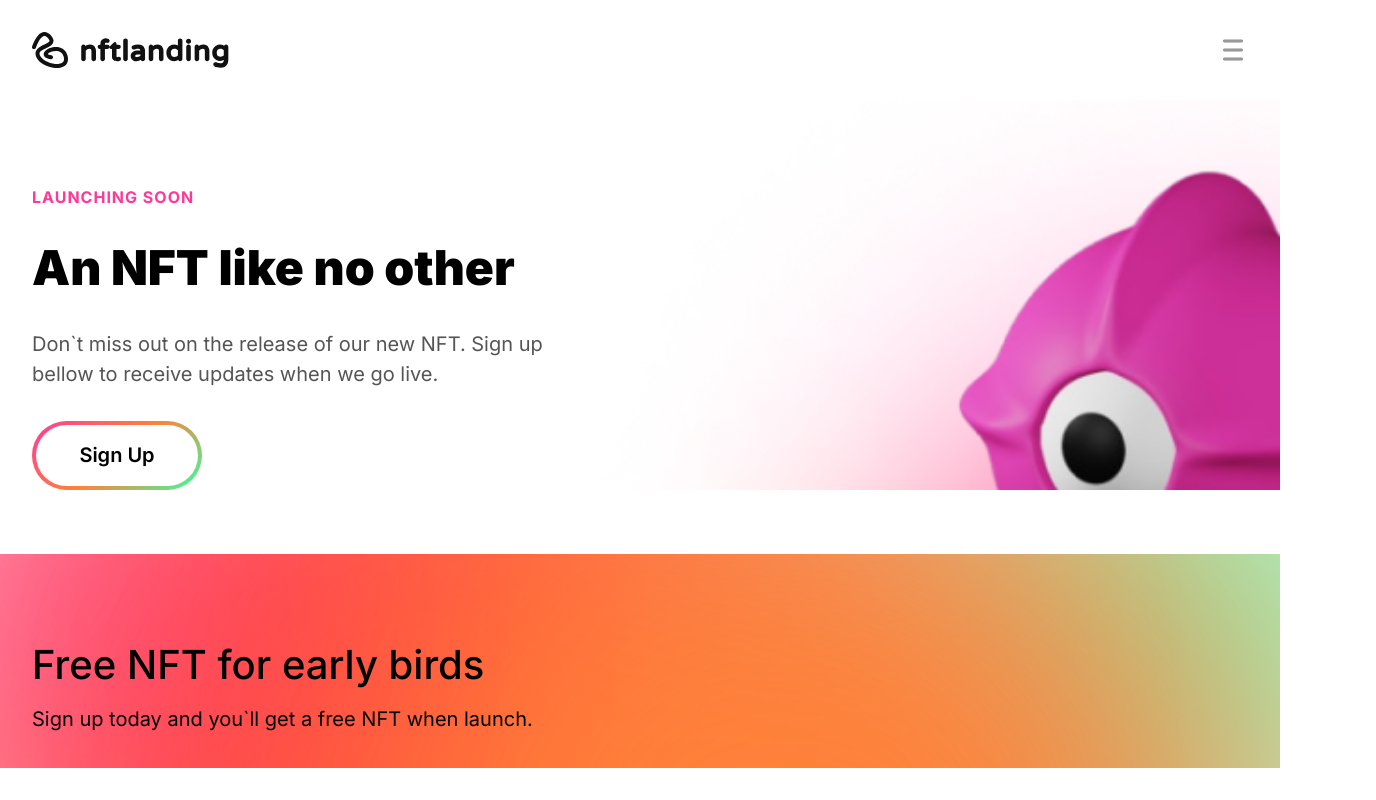
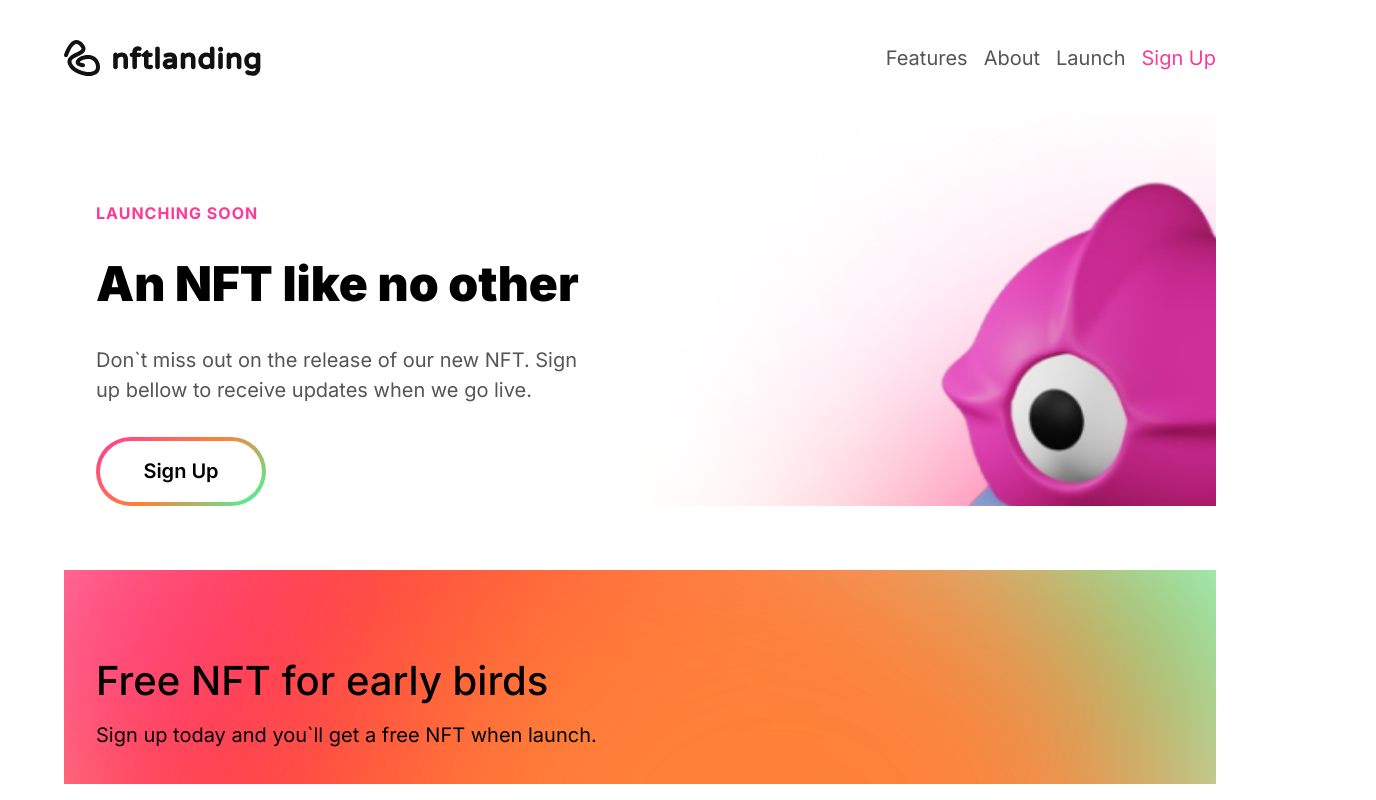
Before and after one commit to VaidasVi/nftlanding-egzaminas, a plain HTML site: page index.html in a window 1280 px wide. Shown: the top 800 px of the page, 1376 px wide, since content can reach past the window. Drawn offline with nearby package versions, Linux system fonts and the light colour scheme.

Commit message:
Desktop header finished

```diff
--- a/index.html
+++ b/index.html
@@ -26,6 +26,12 @@
         src="/assets/hamburger.png"
         alt="hamburger menu"
       />
+      <nav>
+        <a href="#">features</a>
+        <a href="#">about</a>
+        <a href="#">launch</a>
+        <a href="#">sign up</a>
+      </nav>
     </header>
     <main>
       <section class="sign-up">
--- a/styles/styles.scss
+++ b/styles/styles.scss
@@ -2,6 +2,8 @@
   box-sizing: border-box;
   font-family: "Inter", sans-serif;
 }
+
+// Mobile Version
 
 .hamburger-icon {
   width: 30px;
@@ -13,9 +15,9 @@ header {
   margin: 2rem;
 }
 
-// nav {
-
-// }
+nav {
+  display: none;
+}
 
 main {
   display: flex;
@@ -326,3 +328,39 @@ footer {
     }
   }
 }
+
+// Desktop version
+
+@media screen and (min-width: 625px) {
+  body {
+    width: 90%;
+    margin: 0 auto;
+  }
+
+  header {
+    margin: 2.5rem 0;
+    align-items: center;
+
+    .hamburger-icon {
+      display: none;
+    }
+
+    nav {
+      display: flex;
+      justify-content: end;
+
+      a {
+        text-transform: capitalize;
+        padding-left: 1rem;
+        text-decoration: none;
+        color: #555555;
+        font-weight: 400;
+        font-size: 20px;
+      }
+
+      a:last-child {
+        color: #ff3998;
+      }
+    }
+  }
+}
```
Also changed, not shown: styles/styles.css, 1 other file.
